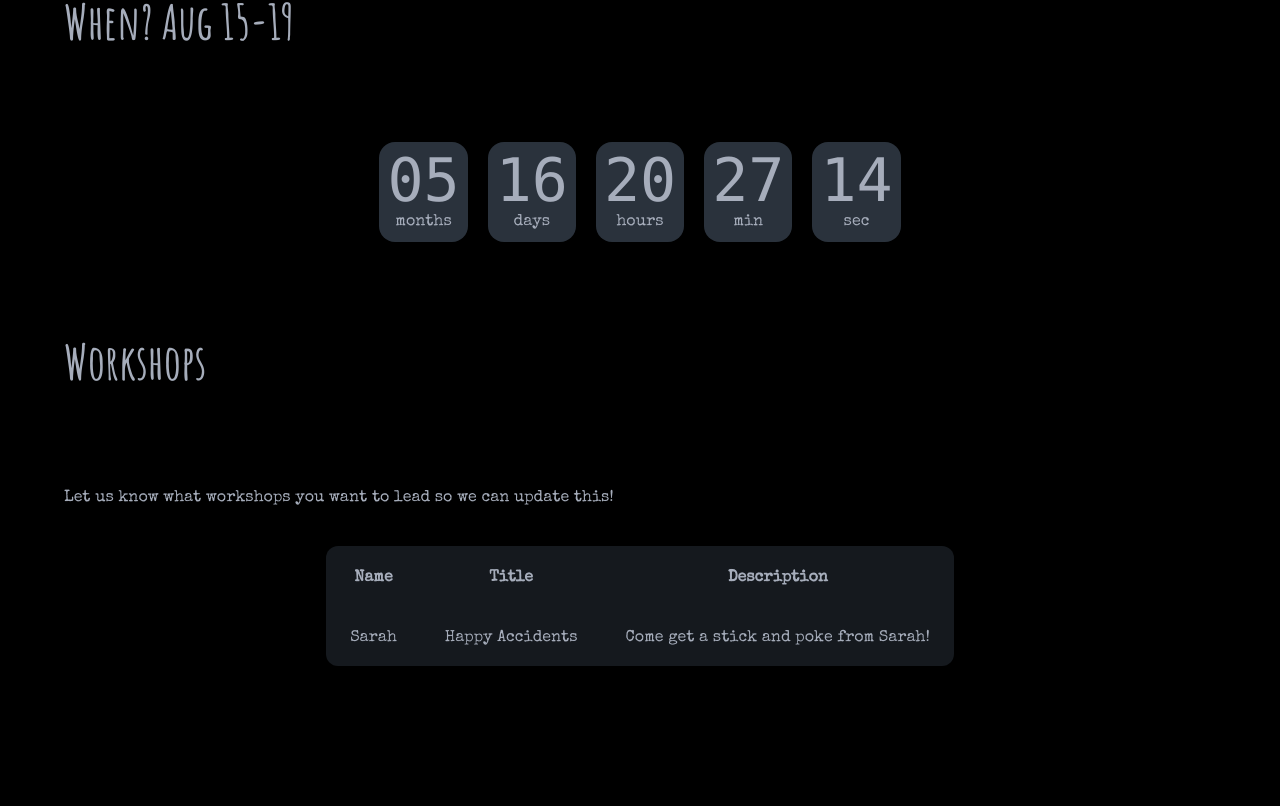
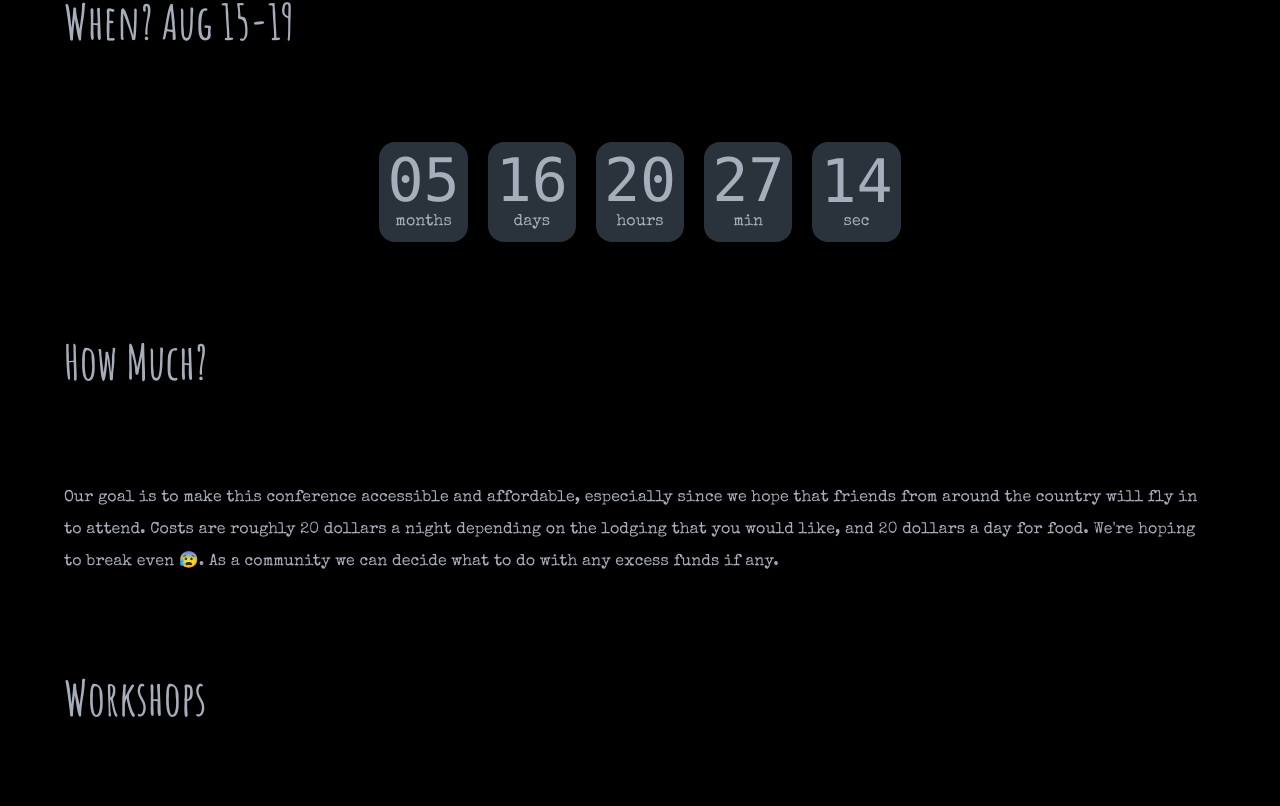
Before and after one commit to cludwell/spokeswheel, a Next.js app: page /plans2024 in a window 1280 px wide. Shown: the part 1554-2360 px from the top of the page. Built offline with nearby package versions, Linux system fonts and the light colour scheme; no server answers.

Commit message:
on vercel

```diff
--- a/src/app/plans2024/page.jsx
+++ b/src/app/plans2024/page.jsx
@@ -35,9 +35,13 @@ export default function Plans2024() {
       />
 
       <h2 className={amatic.className + " mb-24 text-5xl"}>When? Aug 15-19</h2>
-      <div className="flex flex-col items-center">
+      <div className="flex flex-col items-center mb-24">
         <CountDown />
       </div>
+      <h2 className={amatic.className + " mb-24 text-5xl"}>How Much?</h2>
+      <p className="my-8 fade-in">
+        {`Our goal is to make this conference accessible and affordable, especially since we hope that friends from around the country will fly in to attend. Costs are roughly 20 dollars a night depending on the lodging that you would like, and 20 dollars a day for food. We're hoping to break even 😰. As a community we can decide what to do with any excess funds if any.`}
+      </p>
       <h2 className={amatic.className + " my-24 text-5xl"}>Workshops</h2>
       <p className="my-8 fade-in">
         {" "}
```
Also changed, not shown: 1 other file (tests, documents, lock files or other folders).
